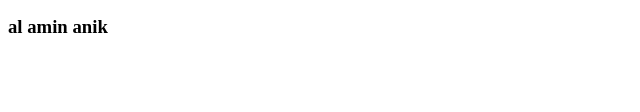
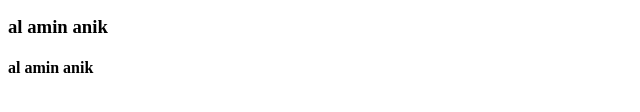
Before and after one commit to alamin937/my-first-repo, a plain HTML site: page index.html in a window 1280 px wide. Shown: the part 148-260 px from the top of the page, without its empty margins (0-640 px from the left). Drawn offline with Linux system fonts and the light colour scheme.

Commit message:
add name

```diff
--- a/index.html
+++ b/index.html
@@ -12,5 +12,6 @@
     <h2>anik</h2>
     <p>bangladesh</p>
     <h3>al amin anik</h3>
+    <h4>al amin anik</h4>
 </body>
 </html>
```
